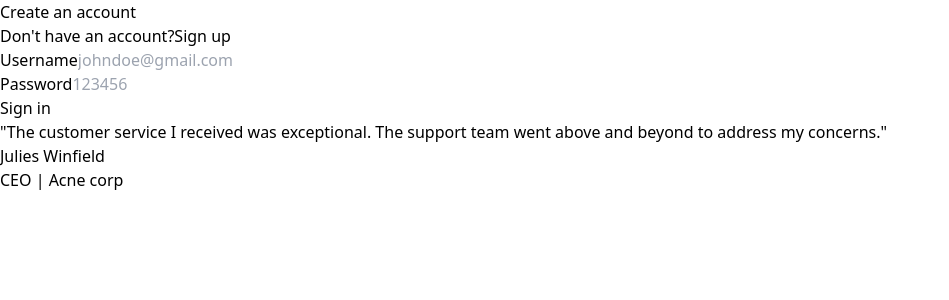
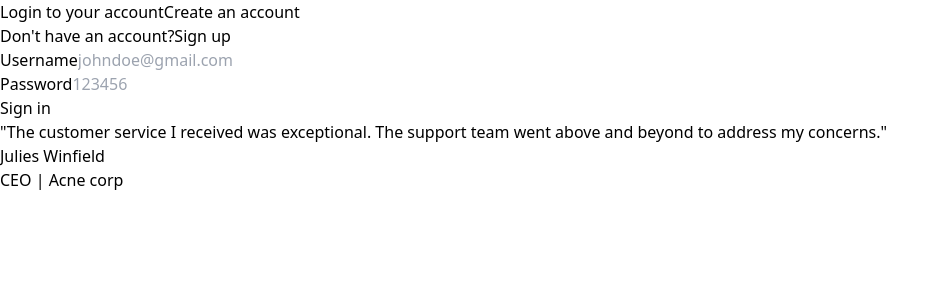
Before and after one commit to ikrajnish/medium, a React (Vite) app in the folder frontend/: page /signin in a window 1280 px wide. Shown: the top 300 px of the page, without its empty margins (0-949 px from the left). Built offline with nearby package versions, Linux system fonts and the light colour scheme.

Commit message:
fix type error

```diff
--- a/frontend/src/components/Auth.tsx
+++ b/frontend/src/components/Auth.tsx
@@ -28,6 +28,7 @@
             <div>
                 <div className="px-10">
                     <div className="text-3xl font-extrabold">
+                        {type === "signup" ? "Create an account" : "Login to your account"}
                         Create an account
                     </div>
                     <div className="text-slate-500">
```
